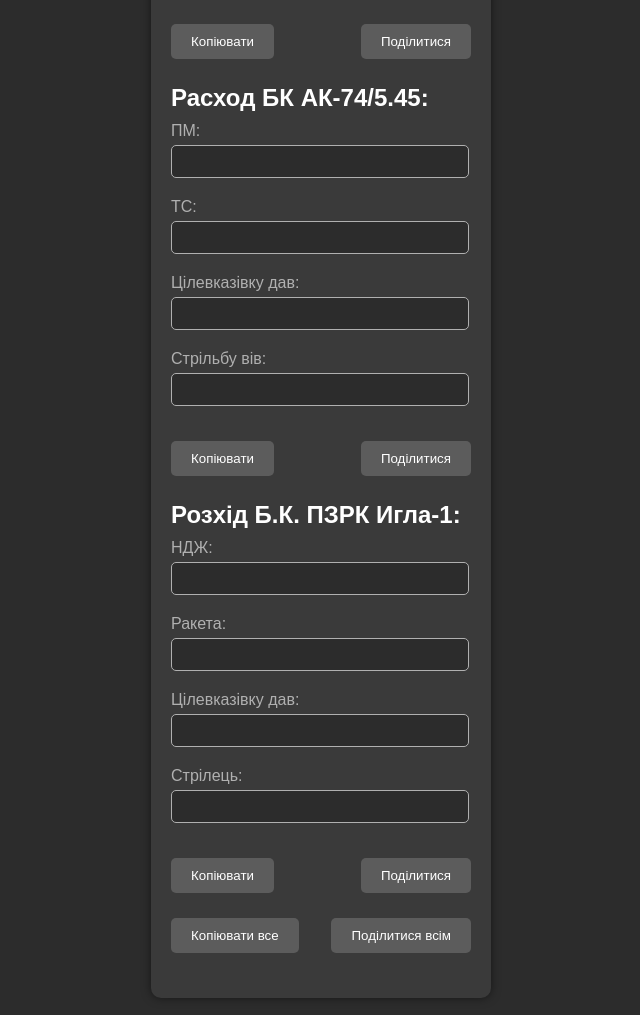
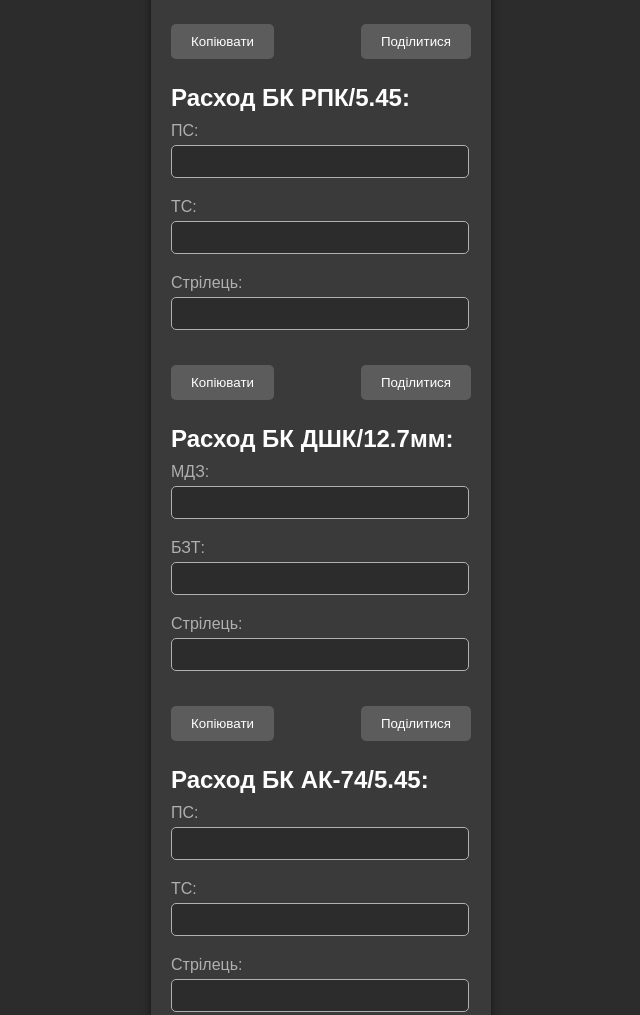
Before and after one commit to Yuren-Ko/FormaL, a plain HTML site: page index.html in a window 1280 px wide. Shown: the part 980-1995 px from the top of the page, without its empty margins (319-959 px from the left). Drawn offline with Linux system fonts and the light colour scheme.

Commit message:
Update index.html

```diff
--- a/index.html
+++ b/index.html
@@ -29,10 +29,10 @@
             <input type="text" id="target-name" name="target-name">
 
             <label for="azimuth">Азимут:</label>
-            <input type="number" id="azimuth" name="azimuth">
+            <input type="text" id="azimuth" name="azimuth">
 
             <label for="course">Курс:</label>
-            <input type="number" id="course" name="course">
+            <input type="text" id="course" name="course">
 
             <label for="altitude">Висота:</label>
             <input type="text" id="altitude" name="altitude">
@@ -48,17 +48,44 @@
                 <button type="button" onclick="shareMainData()">Поділитися</button>
             </div>
 
+            <h2>Расход БК РПК/5.45:</h2>
+            <label for="rpk-ps">ПС:</label>
+            <input type="text" id="rpk-ps" name="rpk-ps">
+
+            <label for="rpk-ts">ТС:</label>
+            <input type="text" id="rpk-ts" name="rpk-ts">
+
+            <label for="shooter-rpk">Стрілець:</label>
+            <input type="text" id="shooter-rpk" name="shooter-rpk">
+
+            <div class="button-group">
+                <button type="button" onclick="copyRpkData()">Копіювати</button>
+                <button type="button" onclick="shareRpkData()">Поділитися</button>
+            </div>
+
+            <h2>Расход БК ДШК/12.7мм:</h2>
+            <label for="mdz">МДЗ:</label>
+            <input type="text" id="mdz" name="mdz">
+
+            <label for="bzt">БЗТ:</label>
+            <input type="text" id="bzt" name="bzt">
+
+            <label for="shooter-dhk">Стрілець:</label>
+            <input type="text" id="shooter-dhk" name="shooter-dhk">
+
+            <div class="button-group">
+                <button type="button" onclick="copyDhkData()">Копіювати</button>
+                <button type="button" onclick="shareDhkData()">Поділитися</button>
+            </div>
+
             <h2>Расход БК АК-74/5.45:</h2>
-            <label for="pm">ПМ:</label>
-            <input type="number" id="pm" name="pm">
+            <label for="ps">ПС:</label>
+            <input type="text" id="ps" name="ps">
 
             <label for="ts">ТС:</label>
-            <input type="number" id="ts" name="ts">
+            <input type="text" id="ts" name="ts">
 
-            <label for="targeting-ak">Цілевказівку дав:</label>
-            <input type="text" id="targeting-ak" name="targeting-ak">
-
-            <label for="shooter-ak">Стрільбу вів:</label>
+            <label for="shooter-ak">Стрілець:</label>
             <input type="text" id="shooter-ak" name="shooter-ak">
 
             <div class="button-group">
@@ -66,22 +93,22 @@
                 <button type="button" onclick="shareAKData()">Поділитися</button>
             </div>
 
-            <h2>Розхід Б.К. ПЗРК Игла-1:</h2>
-            <label for="bk-usage">НДЖ:</label>
-            <input type="text" id="bk-usage" name="bk-usage">
+            <h2>Розхід БК Бофорс/л70:</h2>
+            <label for="40mm">40мм:</label>
+            <input type="text" id="40mm" name="40mm">
 
-            <label for="missile">Ракета:</label>
-            <input type="text" id="missile" name="missile">
+            <label for="shooter">Стрілець:</label>
+            <input type="text" id="shooter" name="shooter">
 
             <label for="targeting">Цілевказівку дав:</label>
             <input type="text" id="targeting" name="targeting">
 
-            <label for="shooter">Стрілець:</label>
-            <input type="text" id="shooter" name="shooter">
+            <label for="video">Відео:</label>
+            <input type="text" id="video" name="video">
 
             <div class="button-group">
-                <button type="button" onclick="copyIglaData()">Копіювати</button>
-                <button type="button" onclick="shareIglaData()">Поділитися</button>
+                <button type="button" onclick="copyBofData()">Копіювати</button>
+                <button type="button" onclick="shareBofData()">Поділитися</button>
             </div>
 
             <div class="button-group">
```
